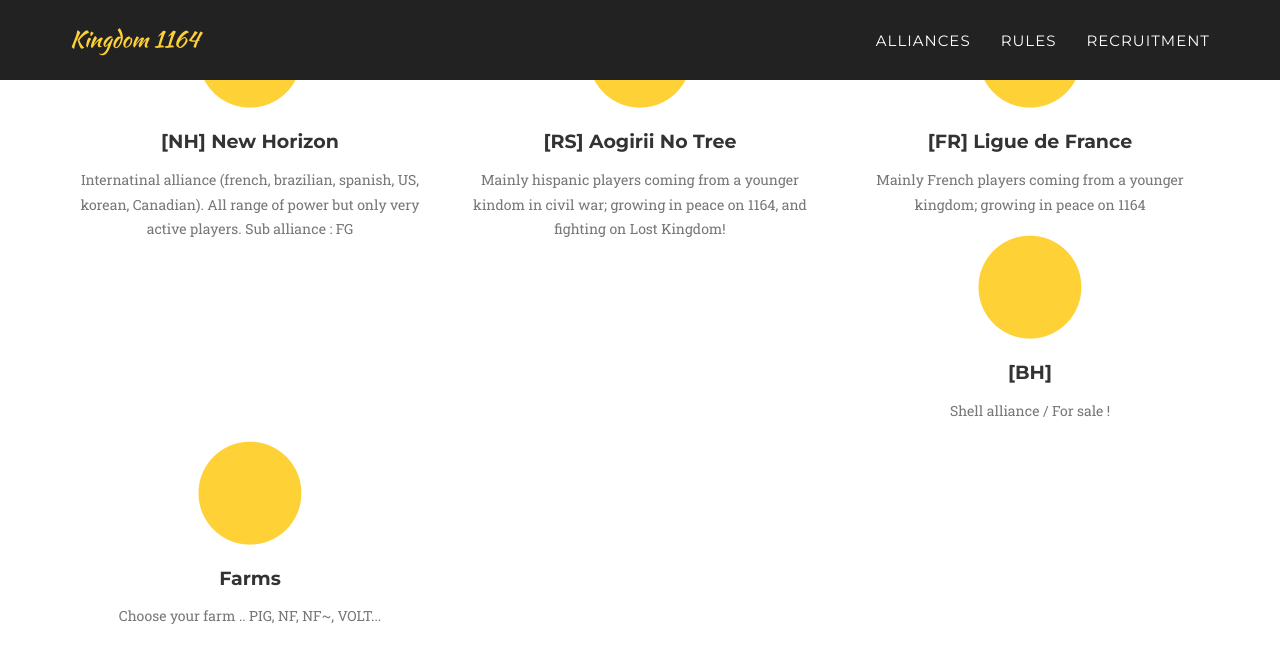
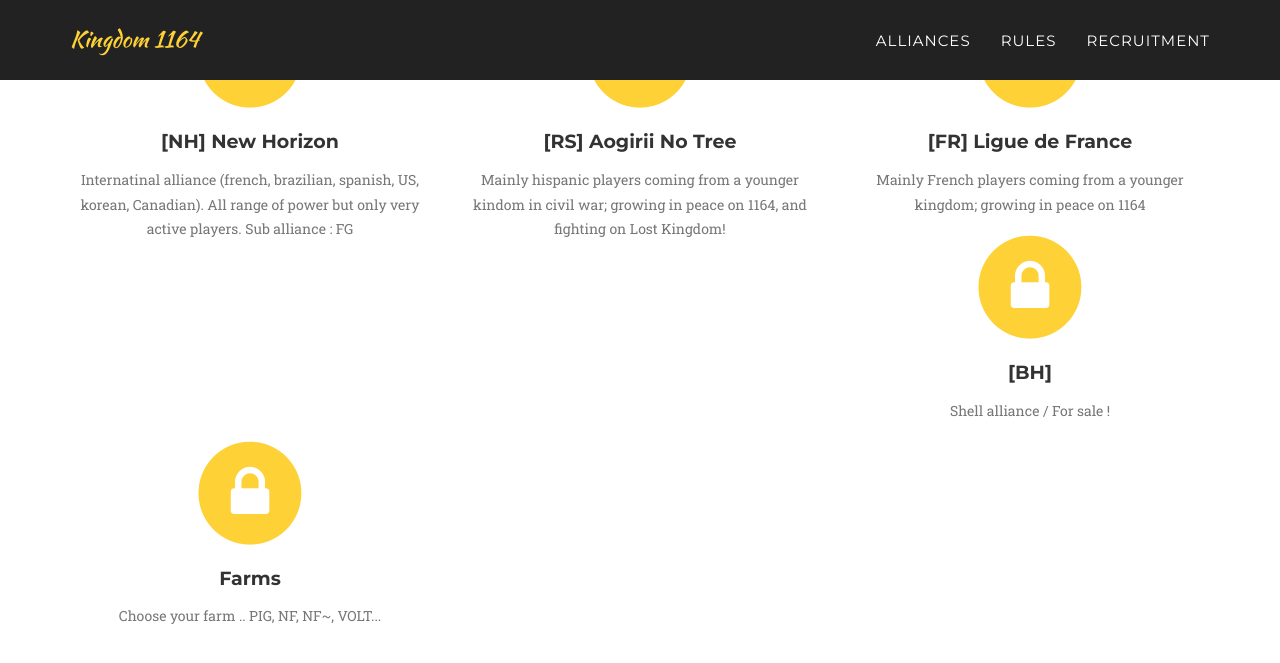
Before and after one commit to lysm-rok/K1164, a Jekyll site: the page built from index.html, in a window 1280 px wide and 900 px high, scrolled down 1103 px. Shown: the top 663 px of the window. Built offline with Jekyll 4.4.1, drawn with Linux system fonts in a browser that asks for light colours; some web fonts are replaced.

Commit message:
Update alliances.html

```diff
--- a/_includes/alliances.html
+++ b/_includes/alliances.html
@@ -12,7 +12,7 @@
                 <div class="col-md-4">
                     <span class="fa-stack fa-4x">
                         <i class="fa fa-circle fa-stack-2x text-primary"></i>
-                        <i class="fa fa-{{ alliances.icon }} fa-stack-1x fa-inverse"></i>
+                        <i class="fa fa-{{ alliance.icon }} fa-stack-1x fa-inverse"></i>
                     </span>
                     <h4 class="service-heading">{{ alliance.name }}</h4>
                     <p class="text-muted">{{ alliance.description }}</p>
```
